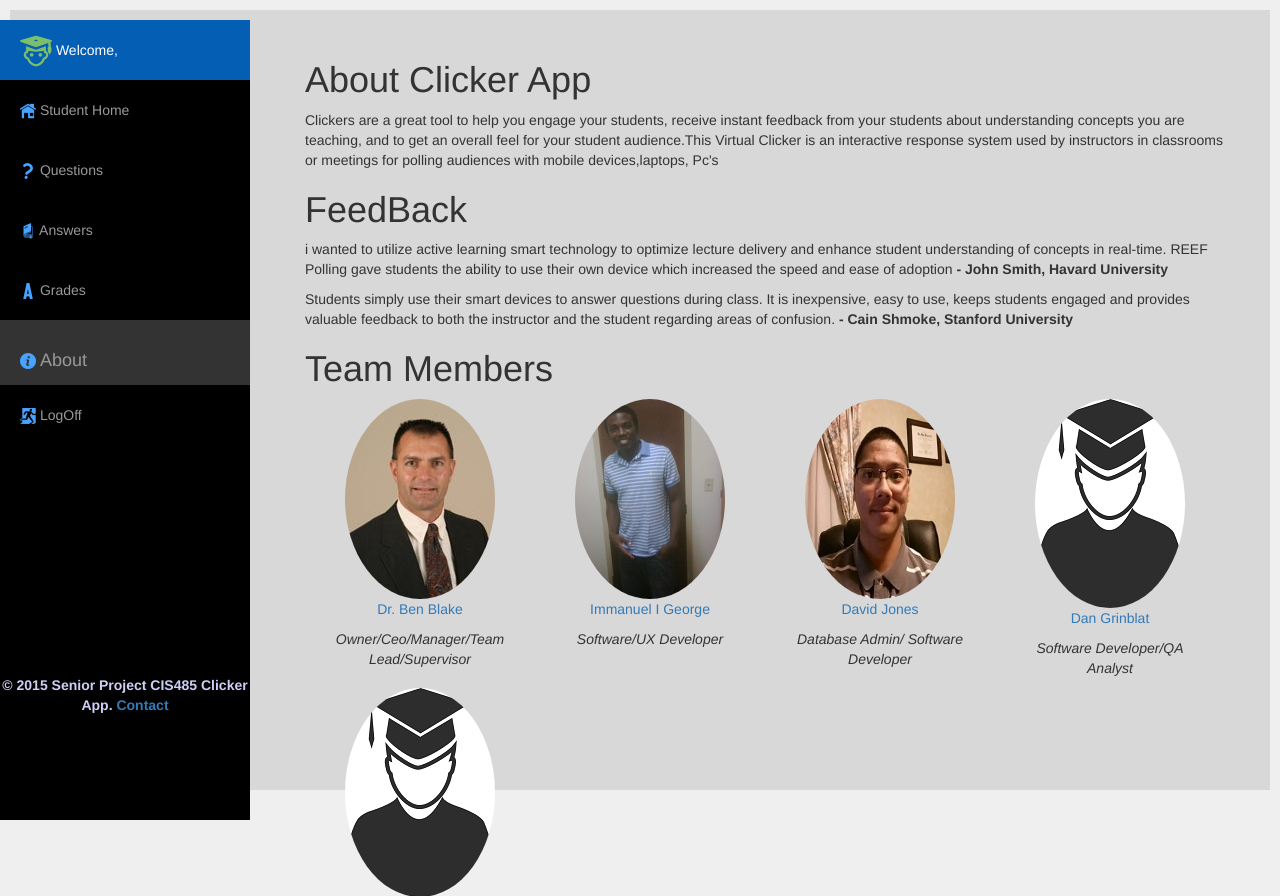
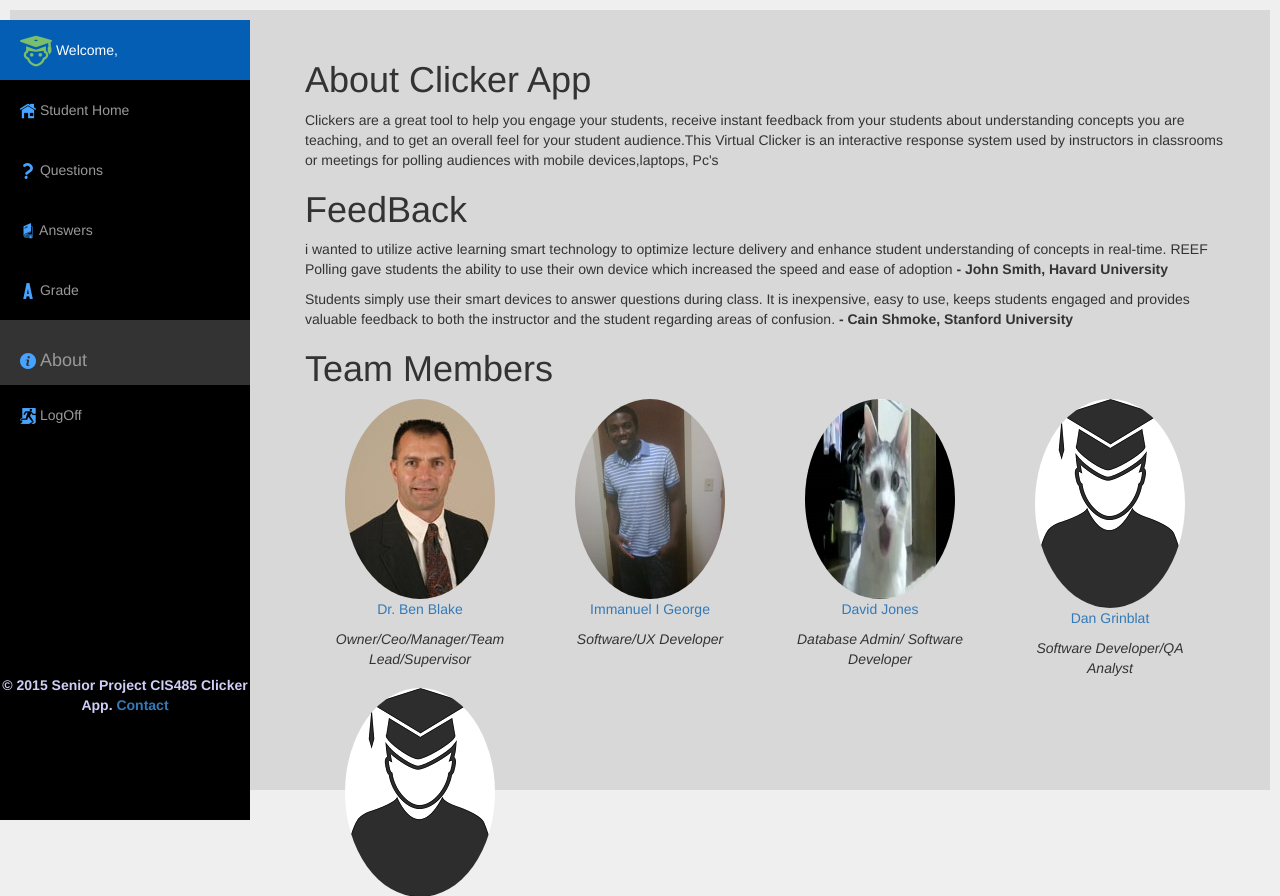
Before and after one commit to ikp4success/SeniorProject_CIS485, a PHP site: page /about.php in a window 1280 px wide. Shown: the top 896 px of the page. Run offline with PHP 8.4, Linux system fonts and the light colour scheme; some libraries are stand-ins or nearby versions.

Commit message:
minor changes to about.php

```diff
--- a/about.php
+++ b/about.php
@@ -1,5 +1,4 @@
-<html lang="en">
-<head>
+<HTML>
 	<title>Clicker App About Page</title>
 	<link href='https://fonts.googleapis.com/css?family=Varela+Round' rel='stylesheet' type='text/css'>
 	<link href='css/style.css' rel='stylesheet' type='text/css'>
@@ -9,11 +8,9 @@
 	<script src="vendor/twbs/bootstrap/dist/js/bootstrap.min.js"></script>
 	<!-- gen.js needs to make sure jquery is loaded to work-->
 	<script src="js/gen.js"></script>
-	<meta charset="UTF-8" name="viewport" content="width=device-width, initial-scale=1, maximum-scale=1" />
+	<meta name="viewport" content="width=device-width, initial-scale=1, maximum-scale=1" />
 	<link href="css/simple-sidebar.css" rel="stylesheet" media="all" />
 	<link href="css/profilestyle.css" rel="stylesheet" media="all" />
-</head>
-
 	<body style="background-color:#D8D8D8;">
 		<div id="container">
 			<div id="wrapper">
@@ -45,7 +42,7 @@
 						</li>
 						<li>
 
-							<a href="#">
+							<a href="student_question.php">
 								<div class="formatbar">
 								<img src="images/question.png">
 								 Questions
@@ -64,7 +61,7 @@
 						<li>
 
 							<a href="#"><div class="formatbar">
-								<img src="images/letter.png">  Grades</div></a>
+								<img src="images/letter.png">  Grade</div></a>
 
 						</li>
 						<li class="sidebar-brand">
@@ -126,7 +123,7 @@
 
 						 </div>
 
-						  <div class="col-md-3 col-lg-3 " align="center"> <img alt="David Pic" src="images/David.png" class="img-circle img-responsive">
+						  <div class="col-md-3 col-lg-3 " align="center"> <img alt="David Pic" src="images/omgcat2.jpg" class="img-circle img-responsive">
 							<div class="col-lg-12">
 							<p><a href="https://www.linkedin.com/pub/david-jones/9a/b92/608">David Jones</a></p>
 							<p><i>Database Admin/ Software Developer</i></p>
@@ -169,4 +166,4 @@
 
 	</div>
 </body>
-</html>
+</HTML>
```
